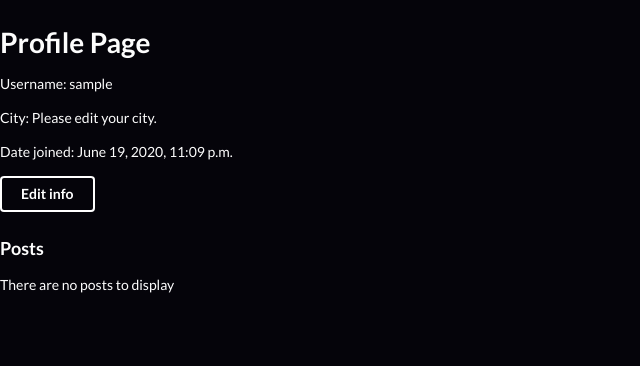
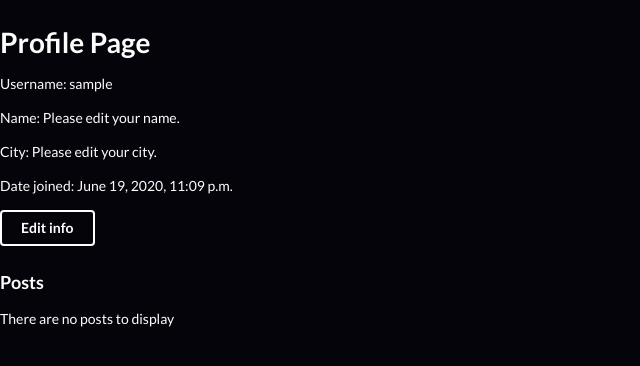
Before and after one commit to meeshers/wayfarer-ga, a Django app: page /accounts/profile/ in a window 1280 px wide. Shown: the part 78-444 px from the top of the page, without its empty margins (0-640 px from the left). Run offline with Django 3.2, Linux system fonts and the light colour scheme; the visitor is signed in with stand-in values (Sample User, id 1); data that the repository does not hold is empty.

Commit message:
added name to edit

```diff
--- a/main_app/forms.py
+++ b/main_app/forms.py
@@ -10,7 +10,7 @@ class Post_Form(ModelForm):
 class Edit_Form(ModelForm):
   class Meta:
     model = Profile
-    fields = ['city']
+    fields = ['name','city']
 
 
 class LoginForm(forms.Form):
--- a/main_app/templates/registration/profile.html
+++ b/main_app/templates/registration/profile.html
@@ -3,6 +3,13 @@
 {% block content %}
 <h1>Profile Page</h1>
 <p>Username: {{user.username}}</p>
+<p>Name:
+  {% if user.profile.name == null %}
+    Please edit your name.
+  {% else %}
+   {{user.profile.name}}
+  {% endif %}
+</p>
 <p>City:
       {% if user.profile.city == null %}
       Please edit your city.
```
